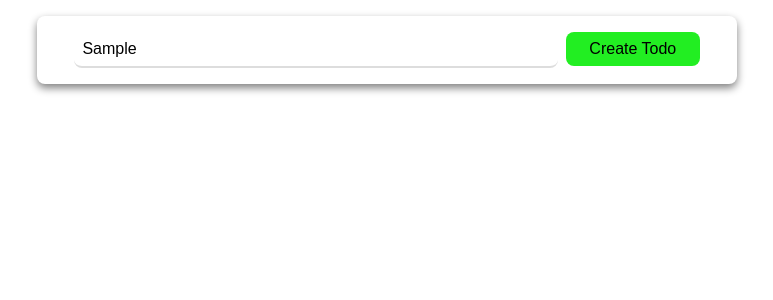
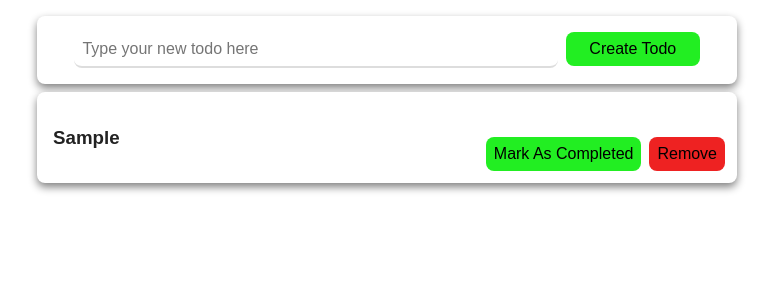
Before and after one commit to enrriquep3/FirstReactApp, a React (Create React App) app: page / in a window 1280 px wide. Both pictures are taken after typing "Sample" into the empty fields and a click on the button "Create Todo". Shown: the top 300 px of the page, without its empty margins (269-1042 px from the left). Built offline with nearby package versions, Linux system fonts and the light colour scheme.

Commit message:
reduxDone

```diff
--- a/package.json
+++ b/package.json
@@ -11,6 +11,7 @@
     "react-redux": "^7.2.2",
     "react-scripts": "4.0.1",
     "redux": "^4.0.5",
+    "redux-persist": "^6.0.0",
     "web-vitals": "^0.2.4"
   },
   "scripts": {
--- a/src/index.js
+++ b/src/index.js
@@ -1,20 +1,27 @@
-import React from 'react';
-import ReactDOM from 'react-dom';
-import { Provider } from 'react-redux';
-import { configureStore } from './store';
+import React from "react";
+import ReactDOM from "react-dom";
+import { persistStore } from "redux-persist";
+import { PersistGate, persistGate } from "redux-persist/lib/integration/react";
+import { Provider } from "react-redux";
+import { configureStore } from "./store";
+import "./index.css";
+import App from "./App";
+import reportWebVitals from "./reportWebVitals";
 
-import './index.css';
-import App from './App';
-import reportWebVitals from './reportWebVitals';
+const store = configureStore();
+const persistor = persistStore(store);
 
 ReactDOM.render(
-
   <React.StrictMode>
-  <Provider store={configureStore()}>
-    <App />
+    <Provider store={store}>
+      <PersistGate
+      loading={<div>loading...</div>}
+      persistor={persistor}>
+        <App />
+      </PersistGate>
     </Provider>
   </React.StrictMode>,
-  document.getElementById('root')
+  document.getElementById("root")
 );
 
 // If you want to start measuring performance in your app, pass a function
--- a/src/store.js
+++ b/src/store.js
@@ -1,7 +1,23 @@
 import { createStore, combineReducers } from "redux";
+import { persistReducer } from "redux-persist";
+import storage from "redux-persist/lib/storage";
+import autoMergeLevel2 from "redux-persist/lib/stateReconciler/autoMergeLevel2";
+import { todos } from "./todos/reducers";
 
-const reducers = {};
+const reducers = {
+  todos,
+};
+const persistConfig = {
+  key: "root",
+  storage,
+  stateReconciler: autoMergeLevel2,
+};
+const rootReducer = combineReducers(reducers);
+const persistedReducer = persistReducer(persistConfig, rootReducer);
 
-const rootReducer = combineReducers(reducers);
-
-export const configureStore = () => createStore(rootReducer);
+export const configureStore = () =>
+ createStore(
+     persistedReducer,
+     window.__REDUX_DEVTOOLS_EXTENSION__ &&
+     window.__REDUX_DEVTOOLS_EXTENSION__ (),
+     );
--- a/src/todos/NewTodoForm.js
+++ b/src/todos/NewTodoForm.js
@@ -1,20 +1,41 @@
-import React, { useState } from "react";
-import "./NewTodoForm.css";
+import React, { useState } from 'react';
+import { connect } from 'react-redux';
+import { createTodo } from './actions';
+import './NewTodoForm.css';
 
-const NewTodoForm = () => {
-  const [inputValue, setInputValue] = useState("");
+const NewTodoForm = ({ todos, onCreatePressed }) => {
+    const [inputValue, setInputValue] = useState('');
+
     return (
         <div className="new-todo-form">
             <input
                 className="new-todo-input"
                 type="text"
-        placeholder="Type your new todo list"
+                placeholder="Type your new todo here"
                 value={inputValue}
-        onChange={(e) => setInputValue(e.target.value)}
-      />
-      <button className="new-todo-button">Create Todo</button>
+                onChange={e => setInputValue(e.target.value)} />
+            <button
+                onClick={() => {
+                    const isDuplicateText =
+                        todos.some(todo => todo.text === inputValue);
+                    if (!isDuplicateText) {
+                        onCreatePressed(inputValue);
+                        setInputValue('');
+                    }
+                }}
+                className="new-todo-button">
+                Create Todo
+            </button>
         </div>
     );
 };
 
-export default NewTodoForm;
+const mapStateToProps = state => ({
+    todos: state.todos,
+});
+
+const mapDispatchToProps = dispatch => ({
+    onCreatePressed: text => dispatch(createTodo(text)),
+});
+
+export default connect(mapStateToProps, mapDispatchToProps)(NewTodoForm);
--- a/src/todos/TodoList.js
+++ b/src/todos/TodoList.js
@@ -1,13 +1,23 @@
 import React from 'react';
+import { connect } from 'react-redux';
 import NewTodoForm from './NewTodoForm';
 import TodoListItem from './TodoListItem';
+import { removeTodo } from './actions';
 import './TodoList.css';
 
-const TodoList = ({ todos = [] }) => (
+const TodoList = ({ todos = [], onRemovePressed }) => (
     <div className="list-wrapper">
         <NewTodoForm />
-        {todos.map(todo => <TodoListItem todo={todo} />)}
+        {todos.map(todo => <TodoListItem todo={todo} onRemovePressed={onRemovePressed} />)}
     </div>
 );
 
-export default TodoList;
+const mapStateToProps = state => ({
+    todos: state.todos,
+});
+
+const mapDispatchToProps = dispatch => ({
+    onRemovePressed: text => dispatch(removeTodo(text)),
+});
+
+export default connect(mapStateToProps, mapDispatchToProps)(TodoList);
--- a/src/todos/TodoListItem.js
+++ b/src/todos/TodoListItem.js
@@ -1,14 +1,16 @@
-import React from "react";
-import "./TodoListItem.css";
+import React from 'react';
+import './TodoListItem.css';
 
-const TodoListItem = ({ todo }) => {
-  <div className="todo-item-container">
-    <h3>{todo.text}</h3>
-    <div className="buttons-container">
-      <button className="completed-button"> Mark as Completed</button>
-      <button className="remove-button">Remove</button>
+const TodoListItem = ({ todo, onRemovePressed }) => (
+    <div className="todo-item-container">
+        <h3>{todo.text}</h3>
+        <div className="buttons-container">
+            <button className="completed-button">Mark As Completed</button>
+            <button
+                onClick={() => onRemovePressed(todo.text)}
+                className="remove-button">Remove</button>
+        </div>
     </div>
-  </div>;
-};
+);
 
 export default TodoListItem;
--- /dev/null
+++ b/src/todos/actions.js
@@ -0,0 +1,11 @@
+export const CREATE_TODO = 'CREATE_TODO';
+export const createTodo = text => ({
+    type: CREATE_TODO,
+    payload: { text },
+});
+
+export const REMOVE_TODO = 'REMOVE_TODO';
+export const removeTodo = text => ({
+    type: REMOVE_TODO,
+    payload: { text },
+});
--- /dev/null
+++ b/src/todos/reducers.js
@@ -0,0 +1,22 @@
+import { CREATE_TODO, REMOVE_TODO } from './actions';
+
+export const todos = (state = [], action) => {
+    const { type, payload } = action;
+
+    switch (type) {
+    case CREATE_TODO: {
+        const { text } = payload;
+        const newTodo = {
+            text,
+            isCompleted: false,
+        };
+        return state.concat(newTodo);
+    }
+    case REMOVE_TODO: {
+        const { text } = payload;
+        return state.filter(todo => todo.text !== text);
+    }
+    default:
+        return state;
+    }
+}
```
Also changed, not shown: 2 other files (tests, documents, lock files or other folders). Lines whose indentation alone changed are shown as unchanged.
